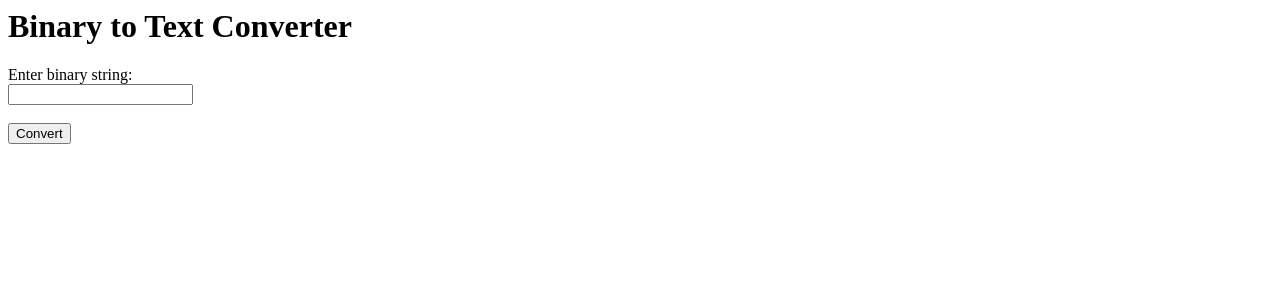
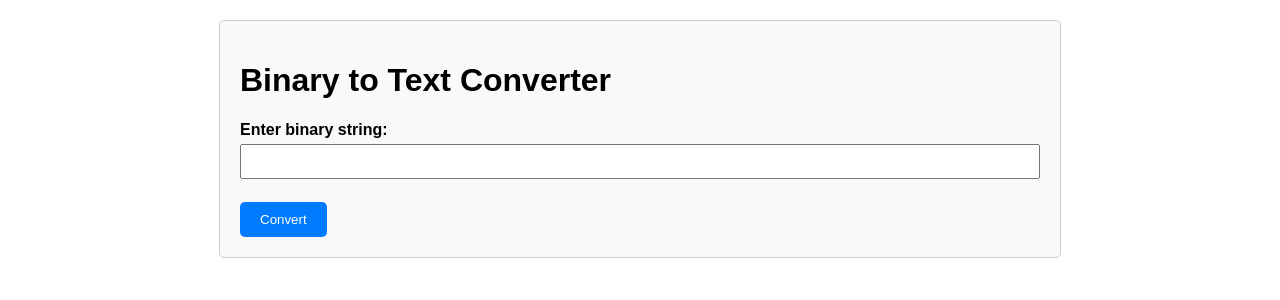
Before and after one commit to sahil-bhaidkar/BinaryConverterApp, a Flask app: page / in a window 1280 px wide. Shown: the top 300 px of the page. Run offline with Flask 3, Linux system fonts and the light colour scheme.

Commit message:
Update index.html

```diff
--- a/templates/index.html
+++ b/templates/index.html
@@ -1,10 +1,14 @@
-<html>
+<!-- index.html -->
+<!DOCTYPE html>
+<html lang="en">
 <head>
     <meta charset="UTF-8">
     <meta name="viewport" content="width=device-width, initial-scale=1.0">
     <title>Binary to Text Converter</title>
+    <link rel="stylesheet" href="{{ url_for('static', filename='style.css') }}">
 </head>
 <body>
+    <div class="container">
         <h1>Binary to Text Converter</h1>
         <form action="/" method="post">
             <label for="binary_input">Enter binary string:</label><br>
@@ -15,5 +19,6 @@
             <h2>Text Output:</h2>
             <p>{{ text_output }}</p>
         {% endif %}
+    </div>
 </body>
 </html>
```
Lines whose indentation alone changed are shown as unchanged.
